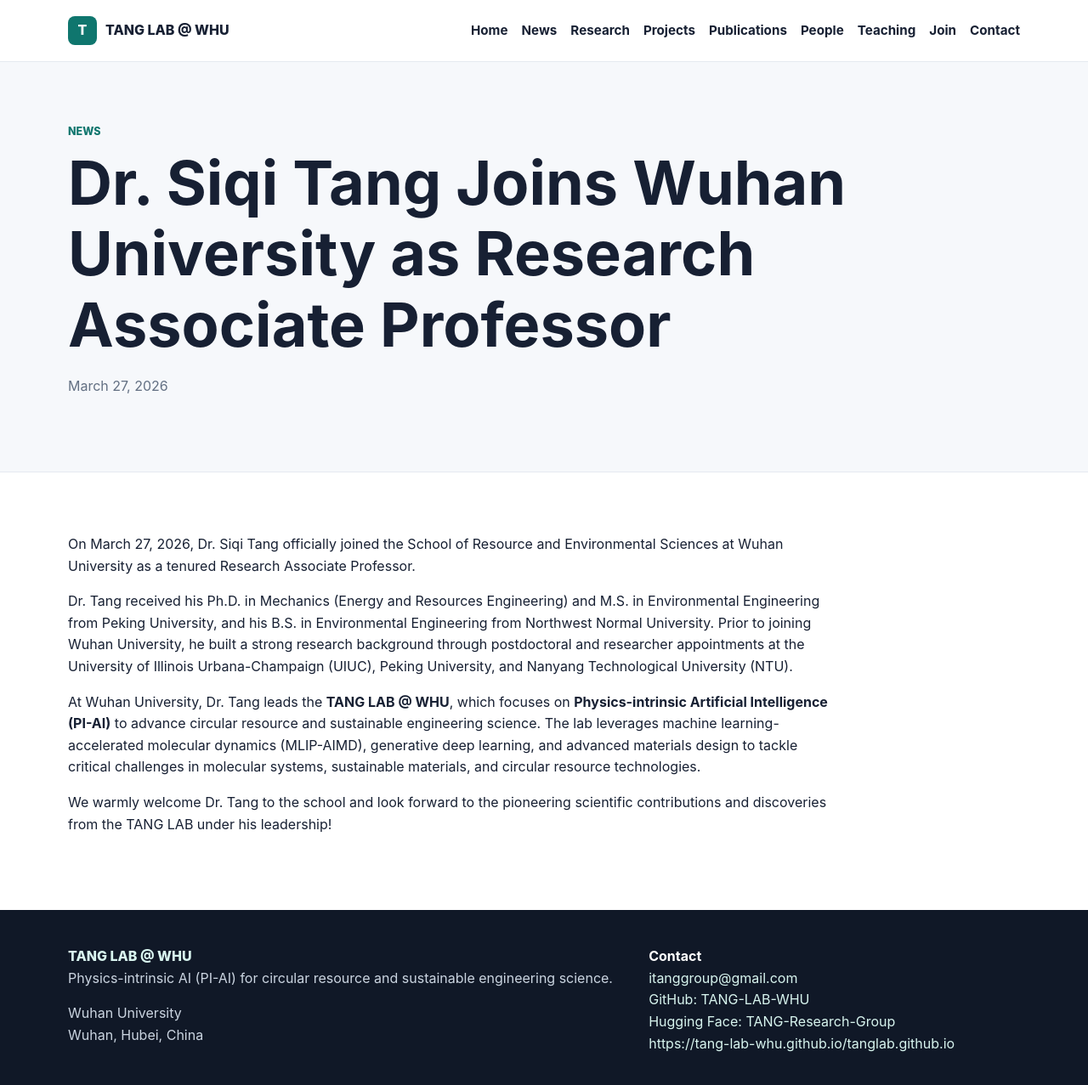
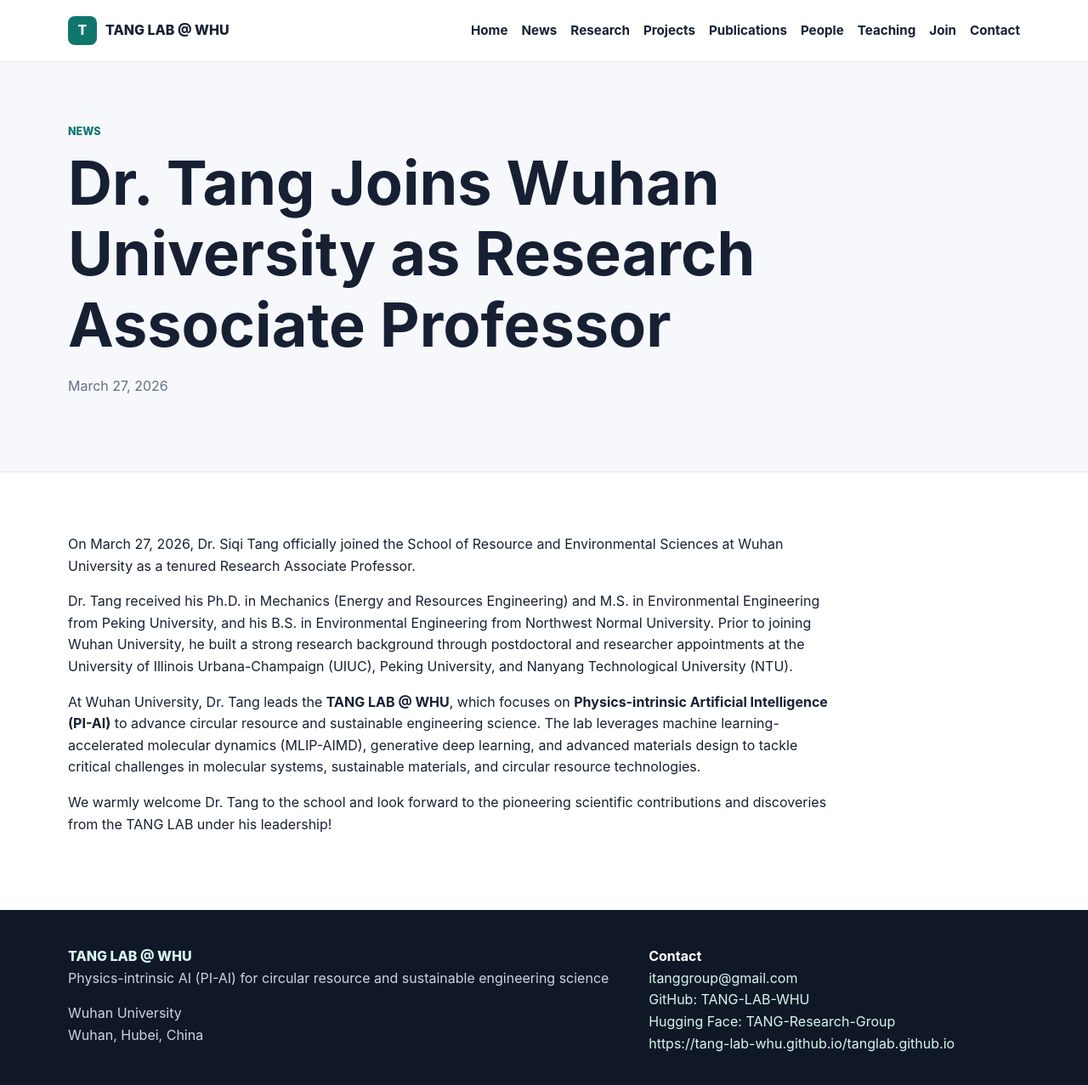
Before and after one commit to TANG-LAB-WHU/tanglab.github.io, a Jekyll site: the page built from _posts/2026-03-27-join-whu.md, in a window 1280 px wide and 1299 px high. Shown: the top 1277 px of the window at 85% size. Built offline with Jekyll 4.4.1, drawn with Linux system fonts in a browser that asks for light colours.

Commit message:
feat: add lab announcement post and update site configuration for TANG LAB at Wuhan University

```diff
--- a/_data/site.yml
+++ b/_data/site.yml
@@ -6,7 +6,7 @@
 github: "https://github.com/TANG-LAB-WHU"
 huggingface: "https://huggingface.co/TANG-Research-Group"
 site_url: "https://tang-lab-whu.github.io/tanglab.github.io"
-tagline: "Physics-intrinsic AI (PI-AI) for circular resource and sustainable engineering science."
+tagline: "Physics-intrinsic AI (PI-AI) for circular resource and sustainable engineering science"
 hero_summary: >
   TANG LAB at Wuhan University leverages Physics-intrinsic Artificial Intelligence (PI-AI) to advance
   circular resource and sustainable engineering science. Our work connects atomistic simulation, machine
--- a/_posts/2026-03-27-join-whu.md
+++ b/_posts/2026-03-27-join-whu.md
@@ -1,6 +1,6 @@
 ---
 layout: post
-title: "Dr. Siqi Tang Joins Wuhan University as Research Associate Professor"
+title: "Dr. Tang Joins Wuhan University as Research Associate Professor"
 ---
 On March 27, 2026, Dr. Siqi Tang officially joined the School of Resource and Environmental Sciences at Wuhan University as a tenured Research Associate Professor.
 
```
